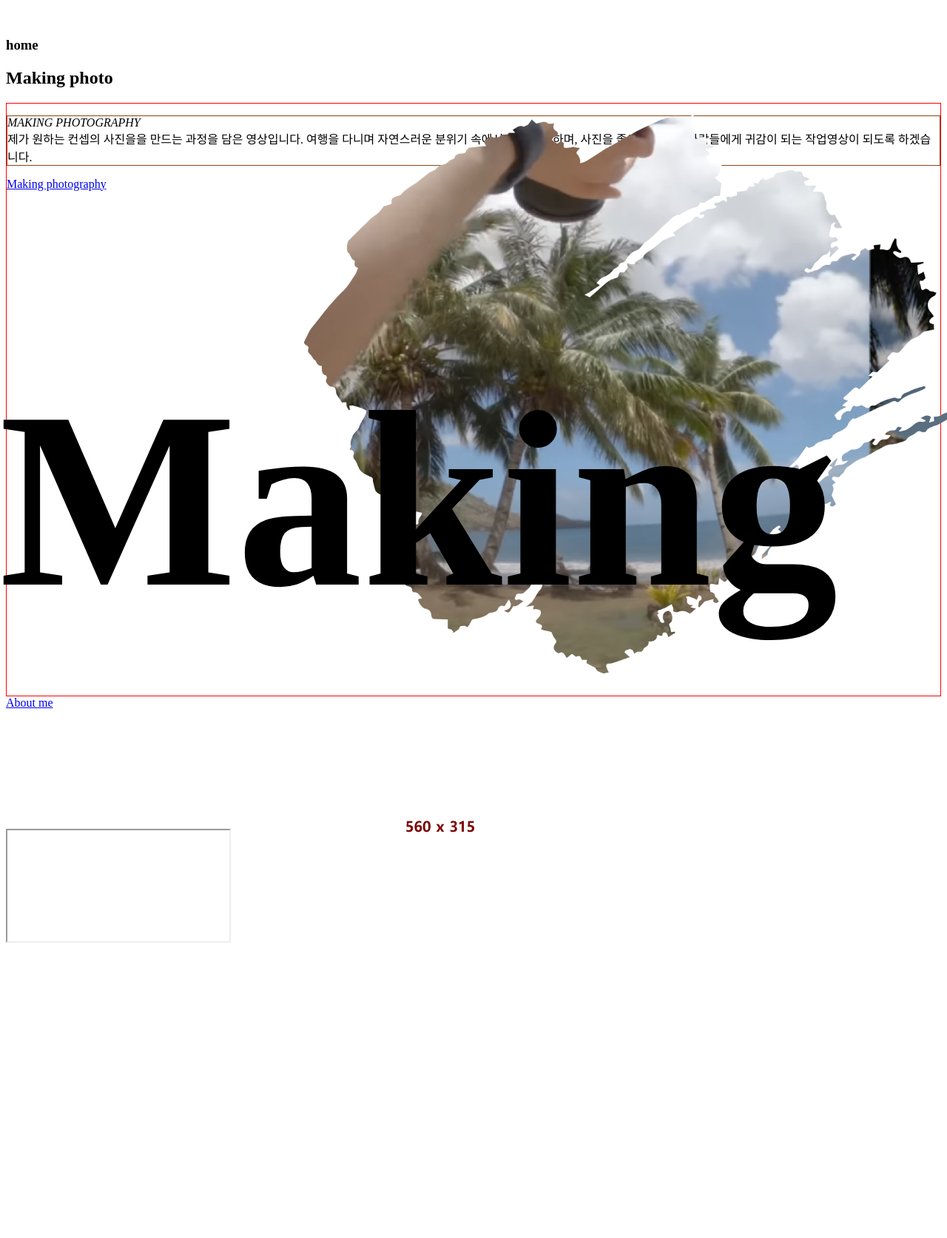
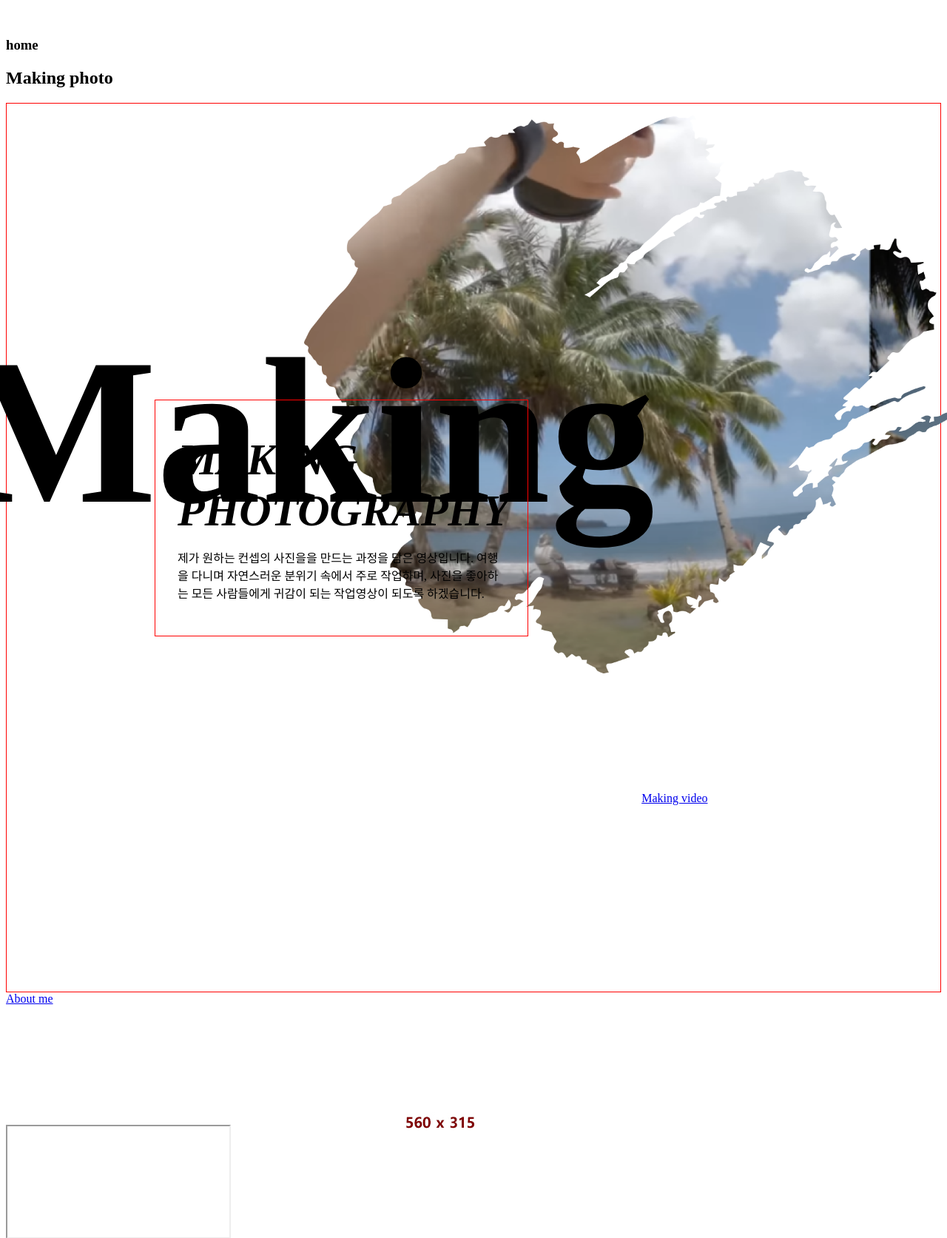
Before and after one commit to ludeMam/photographerPJ, a PHP site: page /main.php in a window 1280 px wide; the page is wider, and only the part inside the window is pictured. Shown: the part 1544-3217 px from the top of that part at 74% size. Run offline with PHP 8.4, Linux system fonts and the light colour scheme; grey boxes are pictures that could not be loaded.

Commit message:
1일차 작업 김현아

```diff
--- a/css/home.css
+++ b/css/home.css
@@ -1,10 +1,17 @@
+@charset "UTF-8";
 .haHomesection {
   padding-top: 30px;
 }
 .haHomesection .haSection1 .haHome1 {
-  min-height: 800px;
+  height: 100%;
+  min-height: 1200px; /* 미디어쿼리분기해야함! */
   border: 1px solid red;
   position: relative;
+}
+.haHomesection .haSection1 .haHome1 div.haSectionvideo {
+  position: absolute;
+  top: 930px;
+  left: 68%;
 }
 .haHomesection .haSection1 .haHome1 figure {
   position: absolute;
@@ -16,13 +23,51 @@
 .haHomesection .haSection1 .haHome1 figure .home1img {
   width: 100%;
 }
-.haHomesection .haSection1 .haHome1 h3 {
+.haHomesection .haSection1 .haHome1 figcaption {
+  position: absolute;
+  width: 100%;
+}
+.haHomesection .haSection1 .haHome1 figcaption h3 {
   position: absolute;
   font-family: "ele";
-  font-size: 340px;
+  font-size: 22vw; /* 미디어쿼리분기! */
   top: 0;
-  left: -10px;
+  left: -5%;
+  box-sizing: border-box;
 }
-.haHomesection .haSection1 .haHome1 p.home1box {
-  border: 1px solid saddlebrown;
+@media screen and (max-width: 1400px) {
+  .haHomesection .haSection1 .haHome1 figcaption h3 {
+    font-size: 22vw;
+  }
 }
+.haHomesection .haSection1 .haHome1 figcaption div {
+  border: 1px solid red;
+  position: absolute;
+  left: 200px; /* 미디어쿼리 분기! width 1100px일때, 100으로 줄여야함 */
+  top: 410px;
+  width: 40%;
+  min-width: 400px;
+  box-sizing: border-box;
+  padding: 30px;
+}
+@media screen and (min-width: 1100px) and (max-width: 1400px) {
+  .haHomesection .haSection1 .haHome1 figcaption div {
+    top: 400px;
+  }
+}
+@media screen and (min-width: 1100px) and (max-width: 800px) {
+  .haHomesection .haSection1 .haHome1 figcaption div {
+    left: 100px;
+    top: 380px;
+  }
+}
+.haHomesection .haSection1 .haHome1 figcaption p.home1box {
+  position: relative;
+}
+.haHomesection .haSection1 .haHome1 figcaption p.home1box em {
+  font-size: 45pt;
+  font-weight: bold;
+}
+.haHomesection .haSection1 .haHome1 figcaption p.home1box p {
+  font-family: "NanumSquareLight";
+}
--- a/css/home.scss
+++ b/css/home.scss
@@ -2,9 +2,15 @@
   padding-top: 30px;
   .haSection1{
     .haHome1{
-      min-height: 800px;
+      height: 100%;
+      min-height: 1200px; /* 미디어쿼리분기해야함! */
       border: 1px solid red;
       position: relative;
+      div.haSectionvideo{
+        position: absolute;
+        top: 930px;
+        left: 68%;
+      }
       figure{
         position: absolute;
         right: -5%;
@@ -15,15 +21,47 @@
          width: 100%;
         }
       }
-      h3{
+      figcaption{
         position: absolute;
-        font-family: 'ele';
-        font-size:340px;
-        top: 0;
-        left: -10px;
-      }
-      p.home1box{
-        border: 1px solid saddlebrown;
+        width: 100%;
+        h3{
+          position: absolute;
+          font-family: 'ele';
+          font-size: 22vw;/* 미디어쿼리분기! */
+          top: 0;
+          left: -5%;
+          box-sizing: border-box;
+          @media screen and (max-width:1400px){
+            font-size: 22vw;
+          }
+        }
+        div{
+          border: 1px solid red;
+          position: absolute;
+          left: 200px; /* 미디어쿼리 분기! width 1100px일때, 100으로 줄여야함 */
+          top: 410px;
+          width: 40%;
+          min-width: 400px;
+          box-sizing: border-box;
+          padding: 30px;
+          @media screen and(min-width:1100px) and (max-width:1400px){
+            top: 400px;
+          }
+          @media screen and(min-width:1100px) and (max-width:800px){
+            left: 100px;
+            top: 380px;
+          }
+        }
+        p.home1box{
+          position: relative;
+          em{
+            font-size: 45pt;
+            font-weight: bold;
+          }
+          p{
+            font-family: 'NanumSquareLight';
+          }
+        }
       }
     }
   }
--- a/section-home.php
+++ b/section-home.php
@@ -17,15 +17,18 @@
         </figure>
         <figcaption>
           <h3>Making</h3>
+          <div>
           <p class="home1box">
             <em>MAKING PHOTOGRAPHY</em> <br>
-              제가 원하는 컨셉의 사진을을 만드는 과정을 담은 영상입니다.
+              <p>제가 원하는 컨셉의 사진을을 만드는 과정을 담은 영상입니다.
               여행을 다니며 자연스러운 분위기 속에서 주로 작업하며,
               사진을 좋아하는 모든 사람들에게 귀감이 되는 작업영상이 되도록 하겠습니다.
+              </p>
           </p>
+          </div>
         </figcaption>
         <div class="haSectionvideo">
-          <a href="https://www.youtube.com/watch?v=s2xF2lm64HM">Making photography</a>
+          <a href="https://www.youtube.com/watch?v=s2xF2lm64HM">Making video</a>
         </div>
       </div><!-- home1 -->
     </section><!-- Sec1 -->
```
